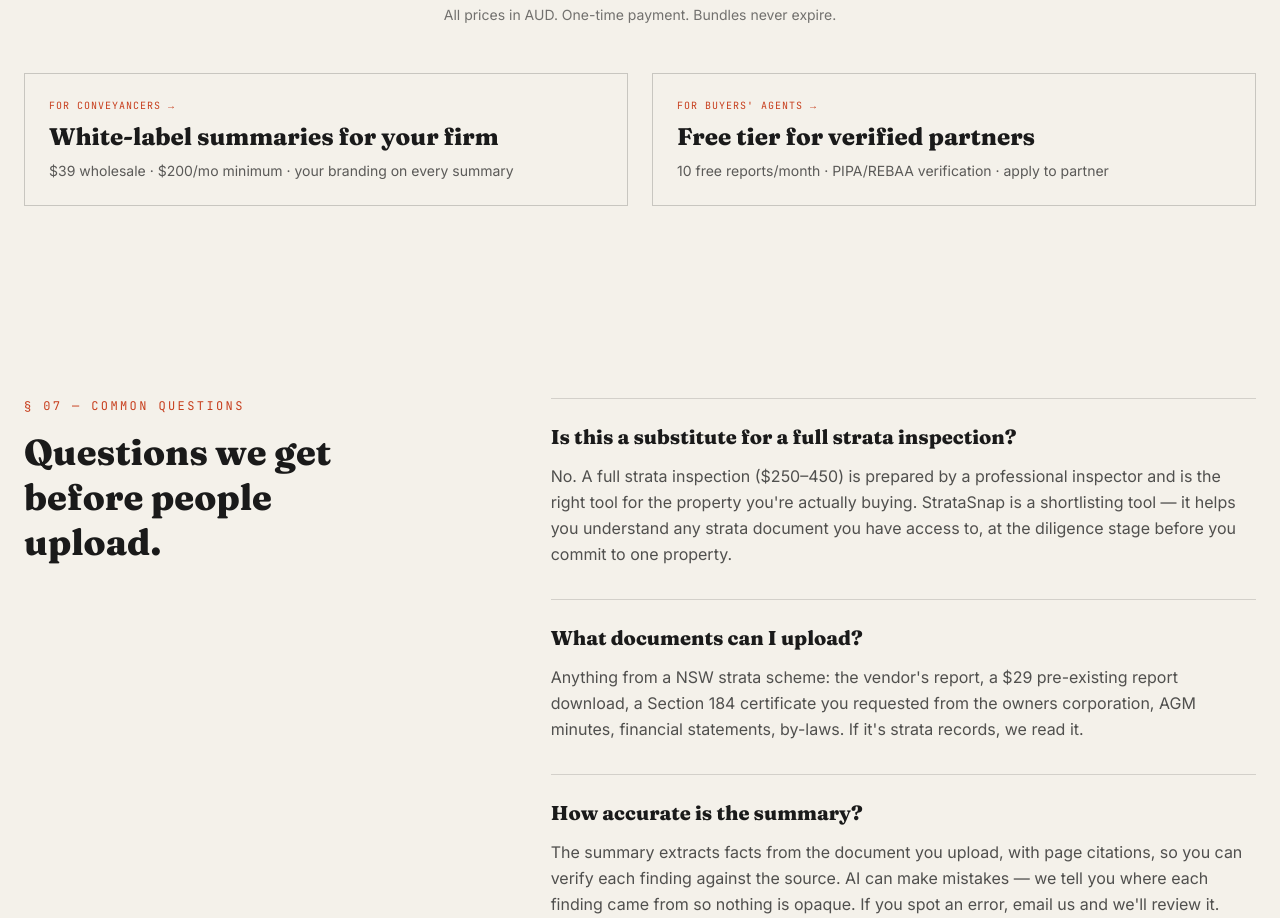
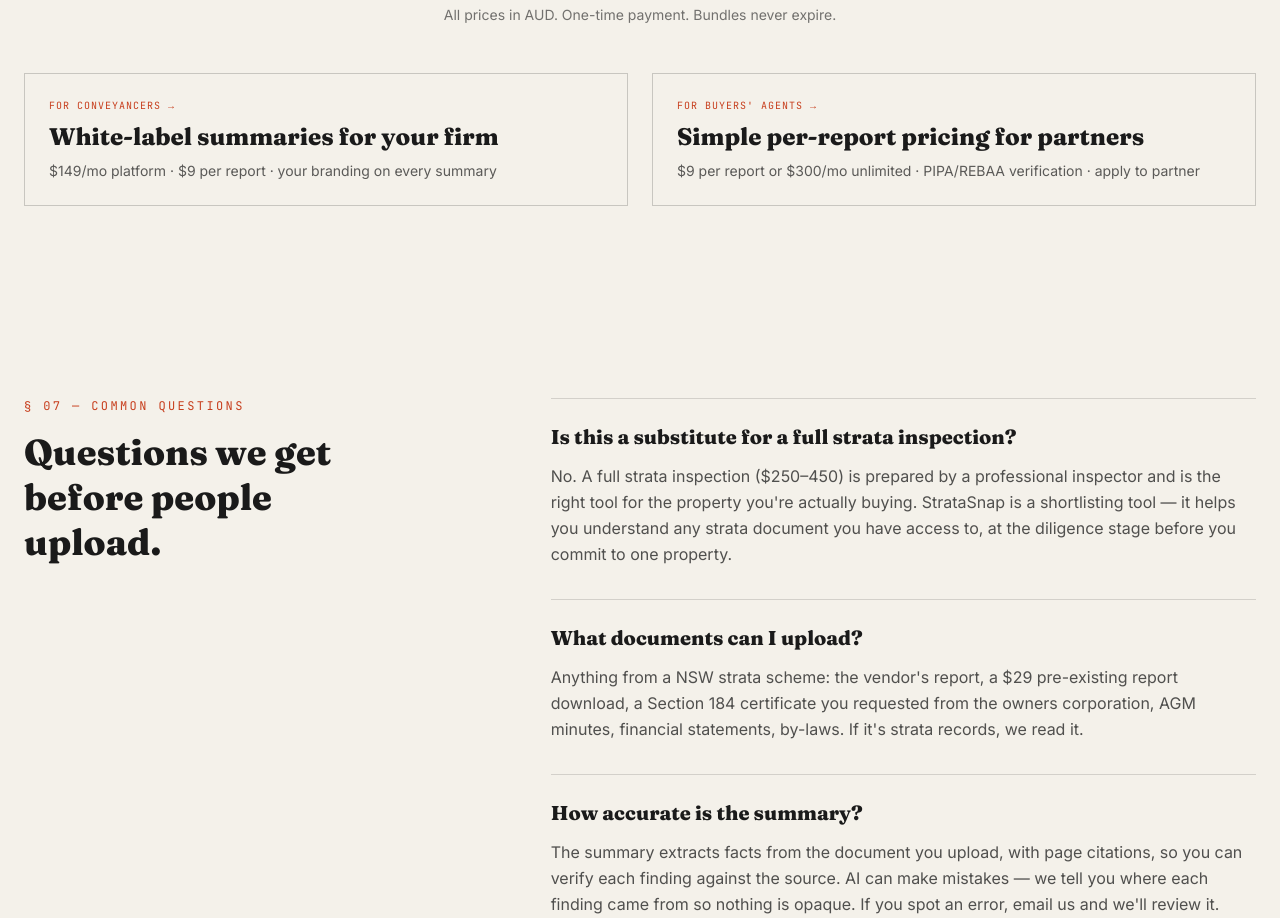
Before and after one commit to Oilheater/stratasnap, a Next.js app: page / in a window 1280 px wide. Shown: the part 7300-8218 px from the top of the page. Built offline with nearby package versions, Linux system fonts and the light colour scheme.

Commit message:
Landing page: sync partner tier summaries to new conveyancer/buyers-agent pricing

```diff
--- a/components/StrataSnap.jsx
+++ b/components/StrataSnap.jsx
@@ -581,7 +581,7 @@
                     White-label summaries for your firm
                   </div>
                   <p className="text-sm text-ink/70">
-                    $39 wholesale · $200/mo minimum · your branding on every summary
+                    $149/mo platform · $9 per report · your branding on every summary
                   </p>
                 </Link>
                 <Link
@@ -592,10 +592,10 @@
                     For buyers' agents →
                   </div>
                   <div className="serif text-2xl font-bold mb-2">
-                    Free tier for verified partners
+                    Simple per-report pricing for partners
                   </div>
                   <p className="text-sm text-ink/70">
-                    10 free reports/month · PIPA/REBAA verification · apply to partner
+                    $9 per report or $300/mo unlimited · PIPA/REBAA verification · apply to partner
                   </p>
                 </Link>
               </div>
```
